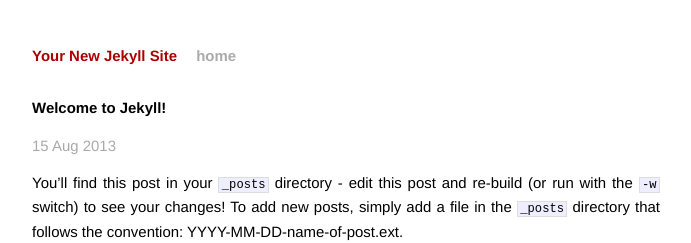
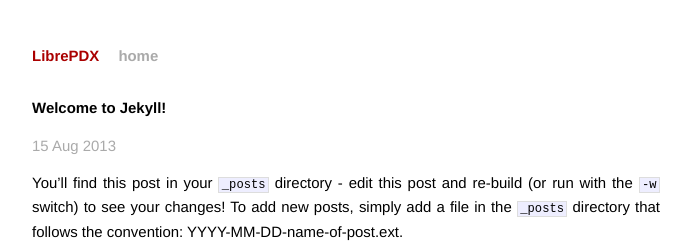
Before and after one commit to LibrePDX/librepdx.org, a Jekyll site: the page built from _posts/2013-08-15-welcome-to-jekyll.markdown, in a window 1280 px wide. Shown: the top 243 px of the page, without its empty margins (294-985 px from the left). Built offline with Jekyll 4.4.1, drawn with Linux system fonts in a browser that asks for light colours; Markdown is read by kramdown in place of the engine named in the settings.

Commit message:
Adjust config to make GitHub pages compatible, add comments

```diff
--- a/_config.yml
+++ b/_config.yml
@@ -1,5 +1,15 @@
-name: Your New Jekyll Site
+name: LibrePDX
+
 markdown: redcarpet
-pygments: true
 
+# exclude vendor/ from being searched by Jekyll for page templates
 exclude: ['vendor']
+
+#---[ GitHub Consistency ]----------------------------------------------------
+# GitHub overrides some config settings. By setting them explicitly at the end
+# of the config, we ensure we're as close to their implementation as possible.
+# Changing these values will break GitHub Pages compatibility, be warned.
+#   see: https://help.github.com/articles/using-jekyll-with-pages
+safe: true # disable custom plugins
+lsi: false # produce an index for related posts
+pygments: true # syntax highlighting of code blocks
```
